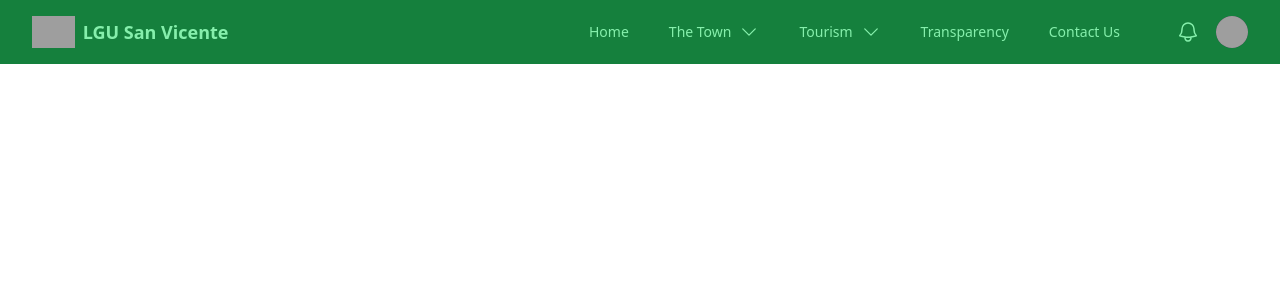
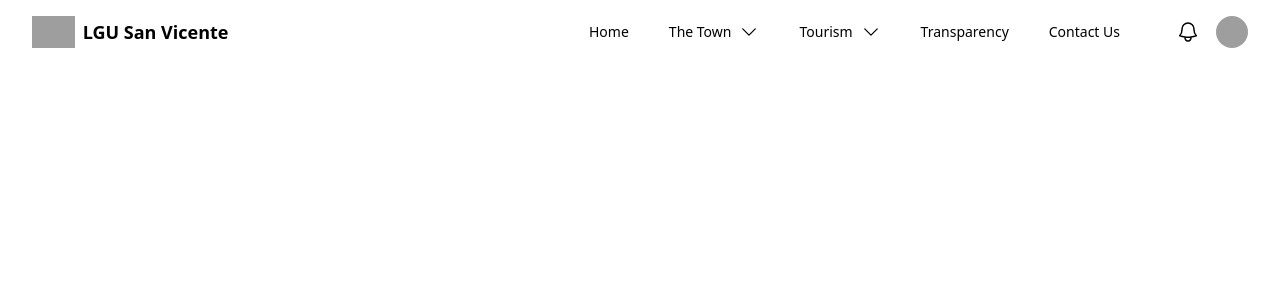
Before and after one commit to aechano/Vicenture-SAD, a React (Create React App) app: page / in a window 1280 px wide. Shown: the top 300 px of the page. Built offline with nearby package versions, Linux system fonts and the light colour scheme; grey boxes are pictures that could not be loaded.

Commit message:
- custom colors

```diff
--- a/tailwind.config.js
+++ b/tailwind.config.js
@@ -7,6 +7,11 @@ module.exports = {
         'open-sans': ['"Open Sans"'],
       },
     },
+    colors: {
+      'lgu-green' :'#2D5F2E',
+      'lgu-lime'  :'#B5F8B6',
+      'lgu-yellow':'#FFE77B',
+    },
   },
   plugins: [],
 }
```
